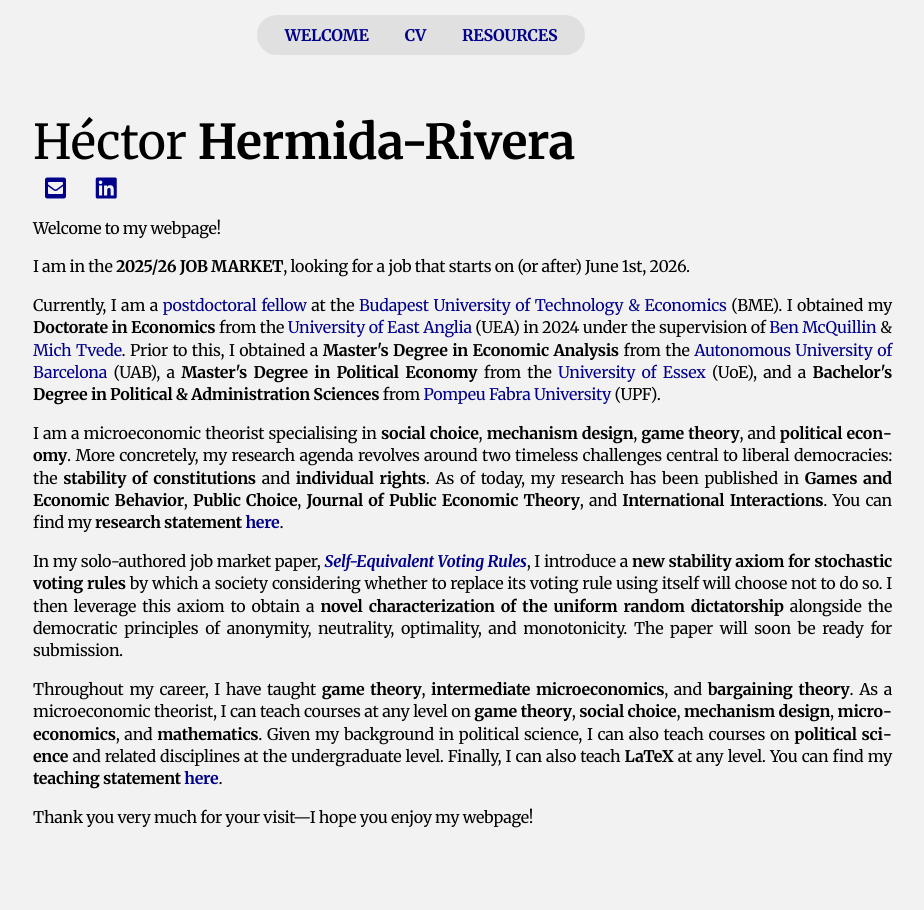
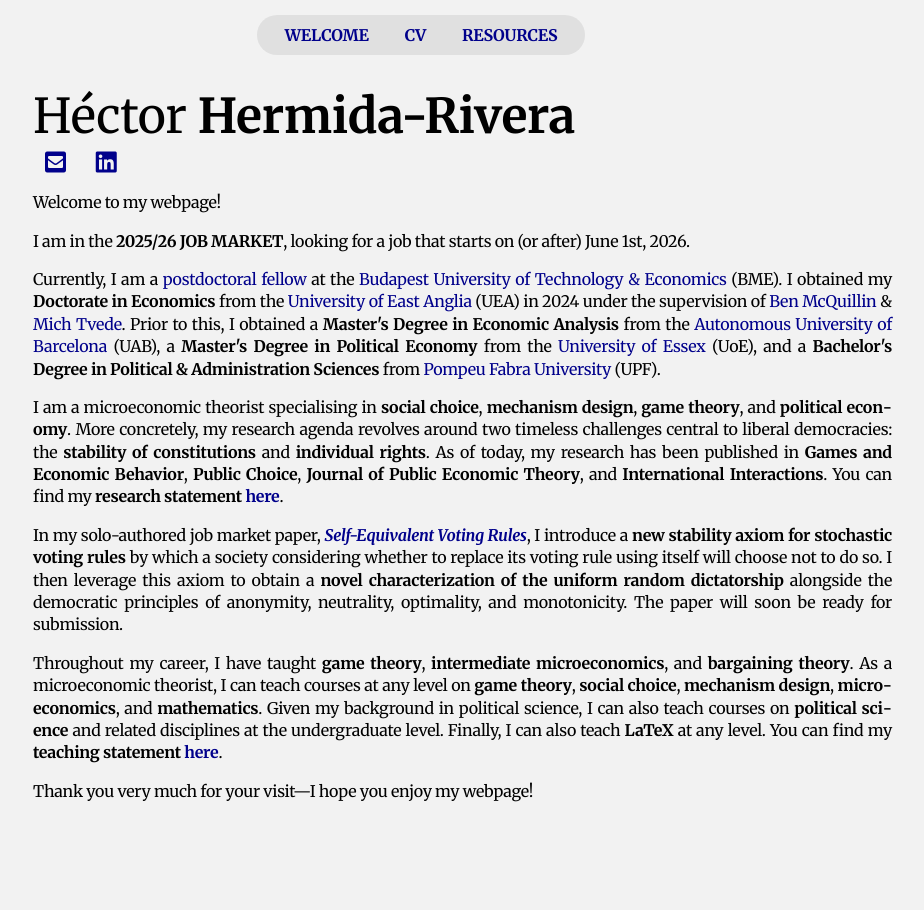
Before and after one commit to HectorHermidaRivera/hectorhermidarivera.github.io, a Jekyll site: the page built from index.md, in a window 1280 px wide. Shown: the whole page, without its empty margins (219-1143 px from the left). Built offline with Jekyll 4.4.1, drawn with Linux system fonts in a browser that asks for light colours; a style sheet for code colours, icons or effects is not loaded.

Commit message:
Update style.css

```diff
--- a/assets/css/style.css
+++ b/assets/css/style.css
@@ -82,7 +82,7 @@ p {
   line-height: 1.4;
 }
 
-/* CV & RESOURCES CONTENT */
+/* CONTENT */
 
 .content {
   max-width: 1025px;
@@ -95,29 +95,6 @@ p {
   z-index: 1;
   display: flex;
   flex-direction: column;
-  justify-content: center;
-  min-height: 90dvh;
-}
-
-/* FIRST PAGE CONTENT */
-
-body.home-page .content {
-  margin-left: auto !important;
-  margin-right: auto !important;
-  padding: 60px 5px 40px 5px !important;
-}
-
-body.home-page .main-name {
-  padding-left: 0px !important;
-  padding-right: 0px !important;
-}
-
-body.home-page .icon-row {
-  margin-left: 0 !important;
-  margin-top: 10px !important;
-  padding-left: 0px !important;
-  padding-right: 0px !important;
-  margin-bottom: 1em !important;
 }
 
 /* TITLE */
```
